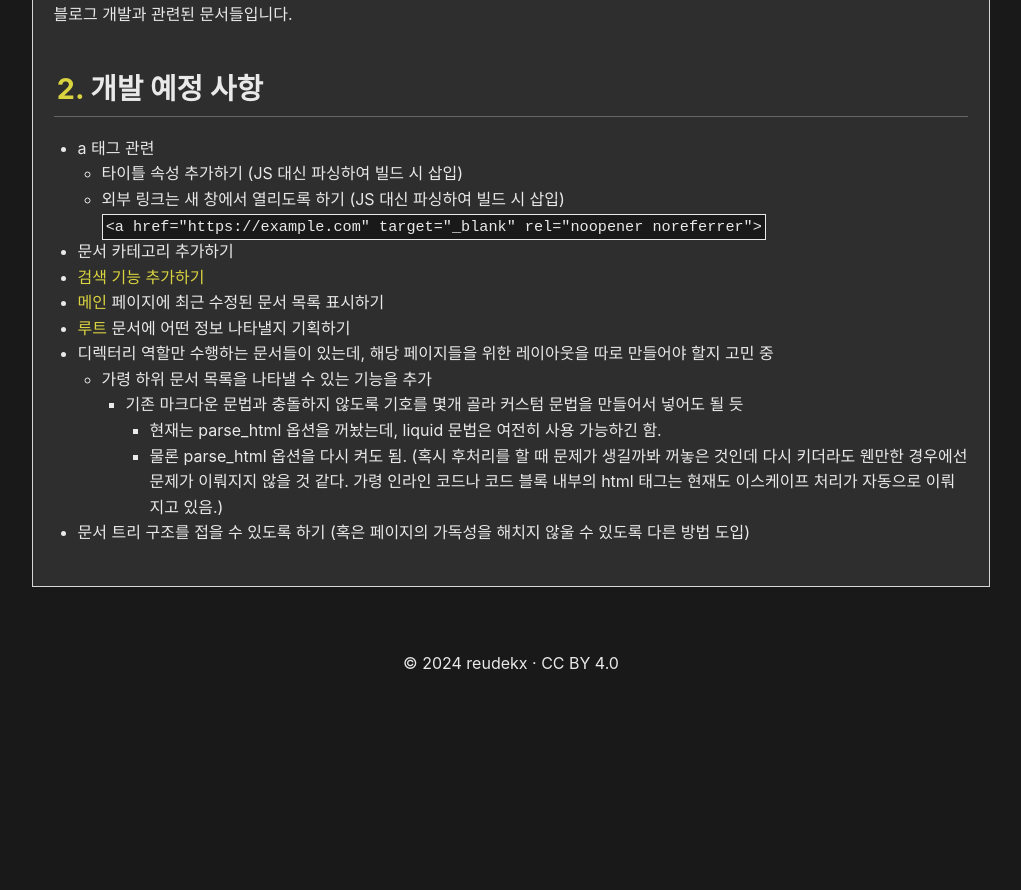
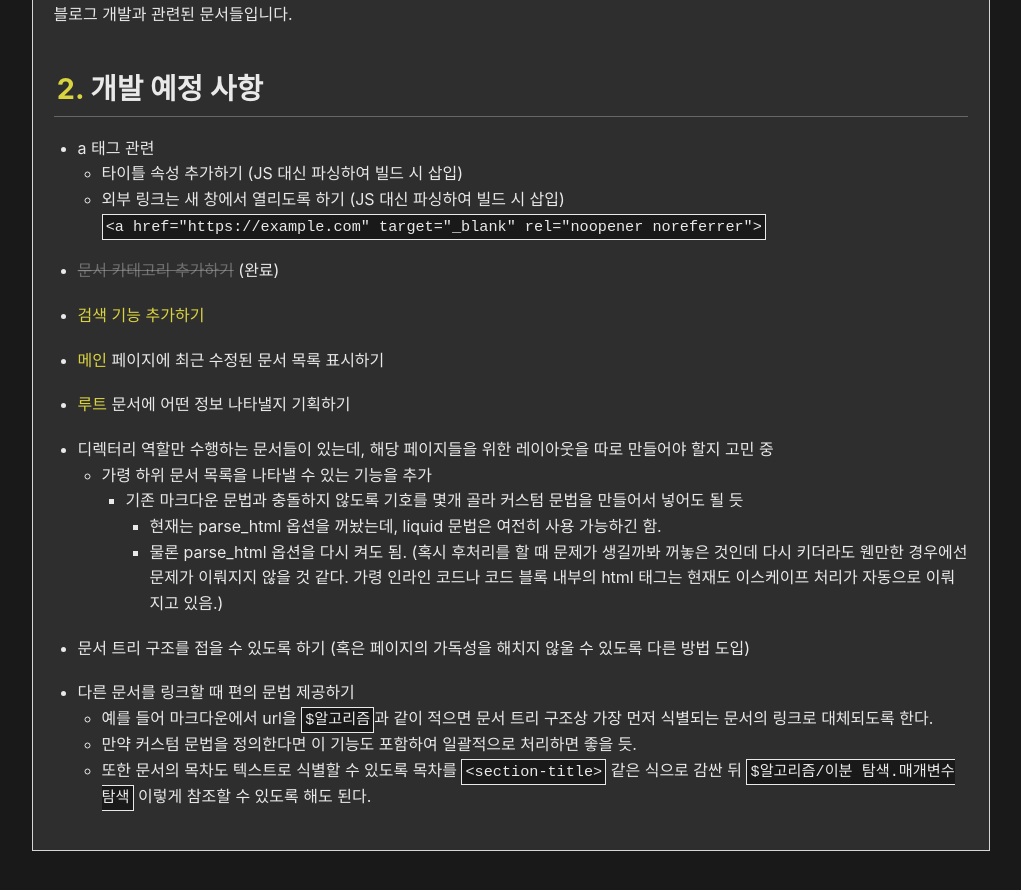
Before and after one commit to reudekx/reudekx.github.io, a Jekyll site: the page built from _docs/docs/블로그.md, in a window 1280 px wide and 900 px high, scrolled down 1034 px. Shown: the top 890 px of the window, without its empty margins (129-1150 px from the left). Built offline with Jekyll 4.4.1, drawn with Linux system fonts in a browser that asks for light colours; before the commit the page ends 1775 px from its top, so only the background shows below that.

Commit message:
docs: 내용 업데이트

```diff
--- a/_docs/docs/블로그.md
+++ b/_docs/docs/블로그.md
@@ -16,10 +16,15 @@ copyright: © 2024 reudekx · CC BY 4.0
     * 타이틀 속성 추가하기 (JS 대신 파싱하여 빌드 시 삽입)
     * 외부 링크는 새 창에서 열리도록 하기 (JS 대신 파싱하여 빌드 시 삽입)
     `<a href="https://example.com" target="_blank" rel="noopener noreferrer">`
-* 문서 카테고리 추가하기
+
+* ~~문서 카테고리 추가하기~~ (완료)
+
 * [검색 기능 추가하기](/docs/블로그/검색 기능 추가하기)
+
 * [메인](/) 페이지에 최근 수정된 문서 목록 표시하기
+
 * [루트](/docs) 문서에 어떤 정보 나타낼지 기획하기
+
 * 디렉터리 역할만 수행하는 문서들이 있는데, 해당 페이지들을 위한 레이아웃을 따로 만들어야 할지 고민 중
     * 가령 하위 문서 목록을 나타낼 수 있는 기능을 추가
         * 기존 마크다운 문법과 충돌하지 않도록 기호를 몇개 골라 커스텀 문법을 만들어서 넣어도 될 듯
@@ -27,4 +32,11 @@ copyright: © 2024 reudekx · CC BY 4.0
             * 물론 parse_html 옵션을 다시 켜도 됨. (혹시 후처리를 할 때 문제가 생길까봐 꺼놓은 것인데
             다시 키더라도 웬만한 경우에선 문제가 이뤄지지 않을 것 같다.
             가령 인라인 코드나 코드 블록 내부의 html 태그는 현재도 이스케이프 처리가 자동으로 이뤄지고 있음.)
+
 * 문서 트리 구조를 접을 수 있도록 하기 (혹은 페이지의 가독성을 해치지 않울 수 있도록 다른 방법 도입)
+
+* 다른 문서를 링크할 때 편의 문법 제공하기
+    * 예를 들어 마크다운에서 url을 `$알고리즘`과 같이 적으면 문서 트리 구조상 가장 먼저 식별되는 문서의 링크로 대체되도록 한다.
+    * 만약 커스텀 문법을 정의한다면 이 기능도 포함하여 일괄적으로 처리하면 좋을 듯.
+    * 또한 문서의 목차도 텍스트로 식별할 수 있도록 목차를 `<section-title>` 같은 식으로 감싼 뒤
+        `$알고리즘/이분 탐색.매개변수 탐색` 이렇게 참조할 수 있도록 해도 된다.
```
Also changed, not shown: other parts of _docs/docs/블로그.md (+1 -1 lines), _docs/docs/CS/알고리즘/문제/백준/1654 랜선 자르기.md (+8 -3 lines).
